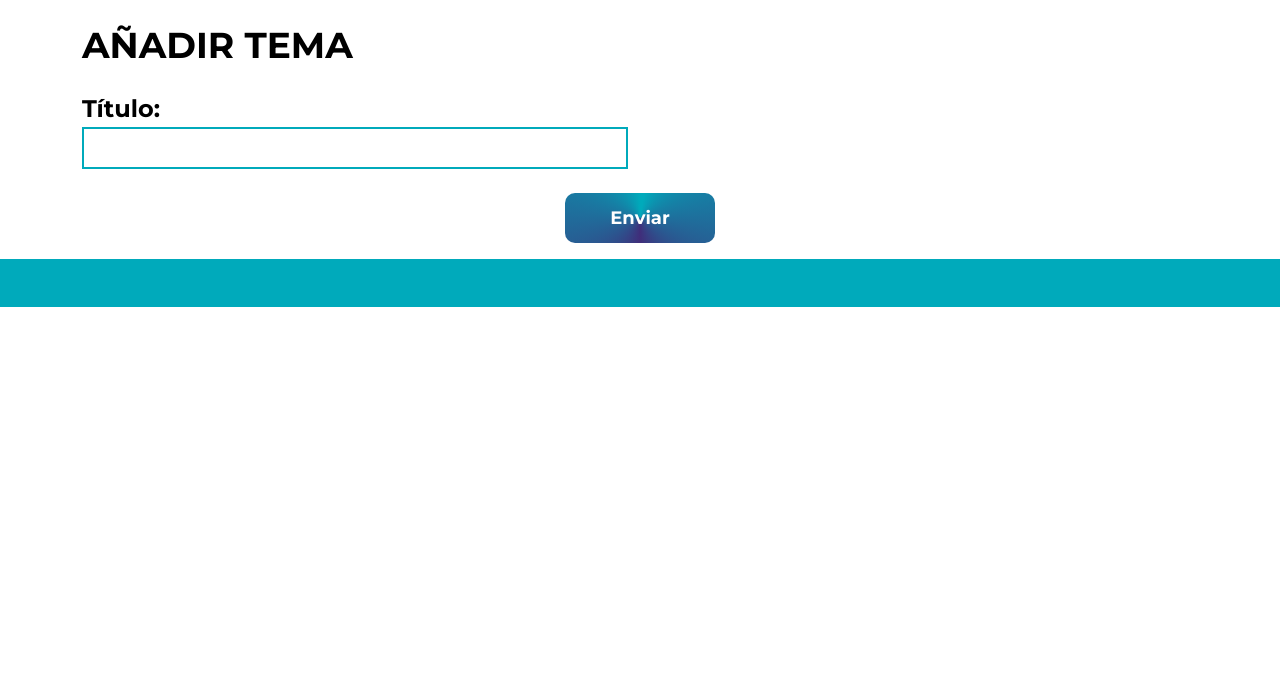
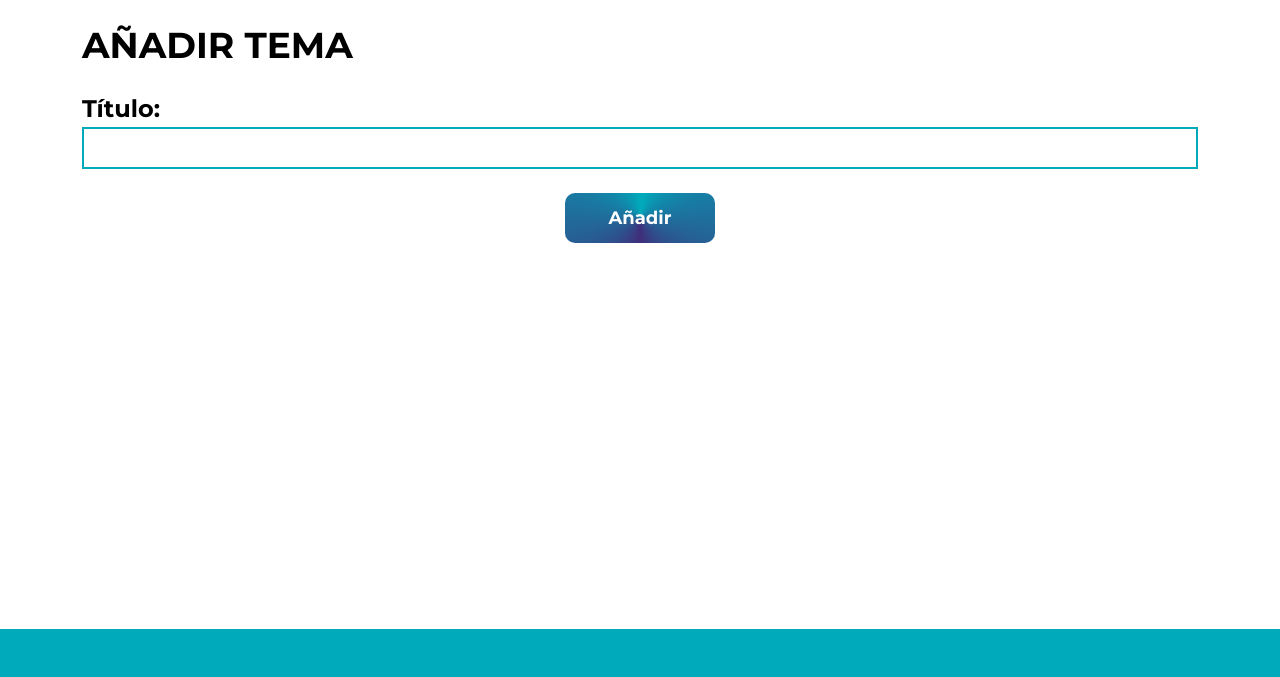
Before and after one commit to gonmarfer2/fundacion-reinicias, a Django app: page /courses/1/units/create/ in a window 1280 px wide. Shown: the part 123-800 px from the top of the page. Run offline with Django 4.2, Linux system fonts and the light colour scheme; a user stored in the database is signed in; tables that the repository leaves empty hold one stand-in row (values such as "Sample post"); some libraries are stand-ins or nearby versions.

Commit message:
fix: solve bug and code smells
Remove unused JavaScript/CSS variables

```diff
--- a/reinicias/courses/templates/autoevaluations/evaluation.html
+++ b/reinicias/courses/templates/autoevaluations/evaluation.html
@@ -1,6 +1,6 @@
 {% extends 'layouts/base.html' %}
 
-{% block title %}Editar autoevaluaci&oacute;n{% endblock %}
+{% block title %}Realizar autoevaluaci&oacute;n{% endblock %}
 
 {% block body %}
 {% load extra_tags %}
@@ -77,7 +77,7 @@
         timer.style.width = `${(difference/60000) / duration * 100}%`;
 
         if (difference <= 0) {
-            let form = document.querySelector('form').submit();
+            document.querySelector('form').submit();
         }
     }, 5000);
 </script>
--- a/reinicias/courses/templates/autoevaluations/question_edit.html
+++ b/reinicias/courses/templates/autoevaluations/question_edit.html
@@ -158,7 +158,6 @@
             deleteButton.innerHTML = `<button id="id_remove_${data['id']}" class="btn-invisible d-flex align-items-center" onclick="remove_option('${data['id']}')" type="button"><span class="bi bi-x-square-fill text-danger text-center"></span></button>`;
             newRow.appendChild(deleteButton);
 
-            let divToAdd = document.getElementById('id-qoptions-div');
             form.insertBefore(newRow, form.lastElementChild);
         })
         .catch(function(error) {
--- a/reinicias/courses/templates/units/register.html
+++ b/reinicias/courses/templates/units/register.html
@@ -5,7 +5,7 @@
 {% block body %}
 {% load extra_tags %}
 {% include 'components/navbar.html' with userGroups=userGroups %}
-<div class="container">
+<div class="container" id="id-main-container">
     <div class="row">
         <h1 class="my-4 simple-title col-12">{{title}}</h1>
     </div>
@@ -23,7 +23,7 @@
         <form method="post" class="container">{% csrf_token %}
             <div class="row">
                 {% for field in form %}
-                <div class="col-12 col-md-6 mb-2">
+                <div class="col-12 mb-2">
                     <div class="w-100 r-form-tag">
                         {{field.label_tag}}
                     </div>
@@ -37,7 +37,7 @@
                 {% endfor %}
             </div>
             <div class="row justify-content-center my-3">
-                <button type="submit" class="r-form-button">Enviar</button>
+                <button type="submit" class="r-form-button">A&ntilde;adir</button>
             </div>
         </form>
     </div>
--- a/reinicias/static/css/main-style.css
+++ b/reinicias/static/css/main-style.css
@@ -651,7 +651,6 @@
 .btn-invisible > span {
     font-size: calc(var(--input-height)*0.8);
     line-height: 0;
-    font-size: var(--md-size);
 }
 
 .autoevaluation-options-list {
```
